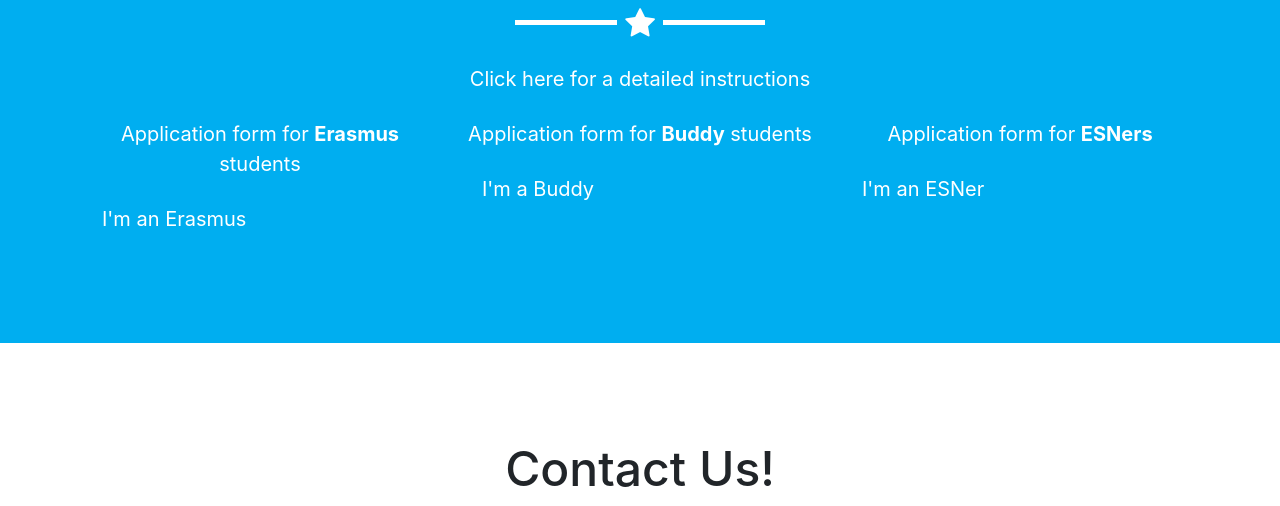
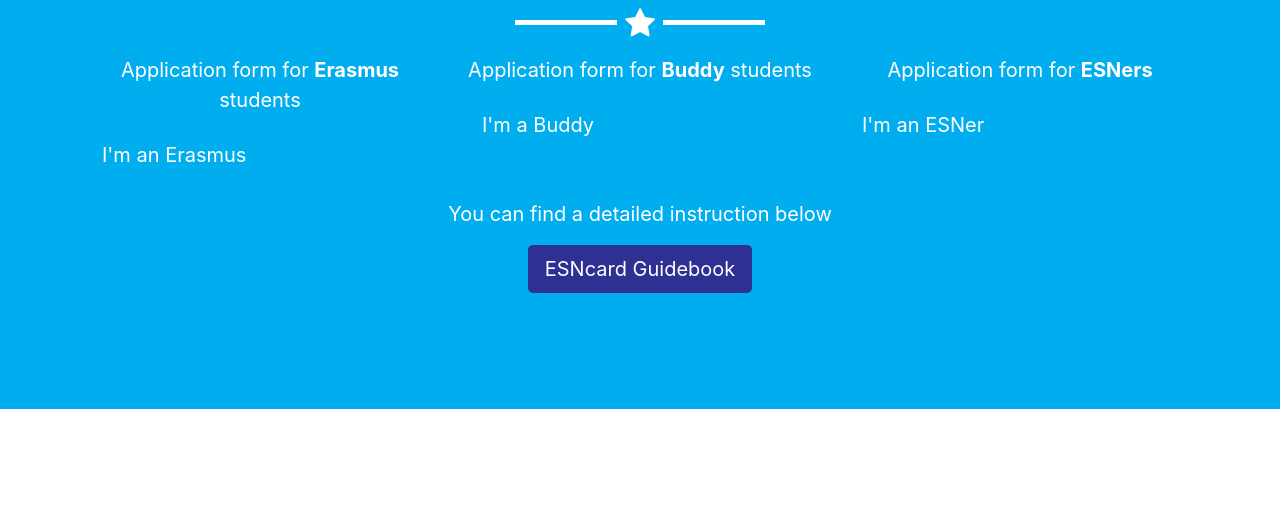
Before and after one commit to rybak194/card.esn.pl, a website with bundled scripts: page index.html in a window 1280 px wide. Shown: the part 2011-2517 px from the top of the page. Built offline with nearby package versions, Linux system fonts and the light colour scheme.

Commit message:
guidebook changes

```diff
--- a/index.html
+++ b/index.html
@@ -129,11 +129,6 @@
     <div class="container">
       <h2 class="text-center">Get your ESNcard</h2>
       <hr class="star-light">
-      <div class="apply-block">
-        <p align="center">
-          <a href="files/ESNcard_Guidebook.pdf" class="btn btn-lg btn-outline">Click here for a detailed instructions</a>
-        </p>
-      </div>
       <div class="row">
         <div class="col-sm-4 apply-block">
           <p align="center">Application form for <b>Erasmus</b> students</p>
@@ -147,6 +142,12 @@
           <p align="center">Application form for <b>ESNers</b></p>
           <a href="https://polisy.voyager.pl/PolisaOnline/Wybor.aspx?u=16&t=1352&Id=WWESNPOLKK&o=1" class="btn btn-lg btn-outline">I'm an ESNer</a>
         </div>
+      </div>
+      <div class="col-sm-6 instruction-block">
+        <p align="center">You can find a detailed instruction below</p>
+        <p align="center">
+          <a href="files/ESNcard_Guidebook.pdf" class="btn btn-lg btn-outline btn-instruction">ESNcard Guidebook</a>
+        </p>
       </div>
   </section>
 
--- a/scss/_bootstrap-overrides.scss
+++ b/scss/_bootstrap-overrides.scss
@@ -14,6 +14,13 @@
     color: $theme-success;
     border: solid 2px white;
     background: white;
+  }
+}
+
+.btn-instruction {
+  background: $theme-primary;
+  &:hover {
+    color: $theme-primary;
   }
 }
 
--- a/scss/_global.scss
+++ b/scss/_global.scss
@@ -96,6 +96,11 @@
   }
 }
 
+.instruction-block {
+  margin: 20px auto auto;
+  float: none;
+}
+
 .scroll-top {
   position: fixed;
   z-index: 1049;
```
Also changed, not shown: css/freelancer.css, css/freelancer.min.css.
